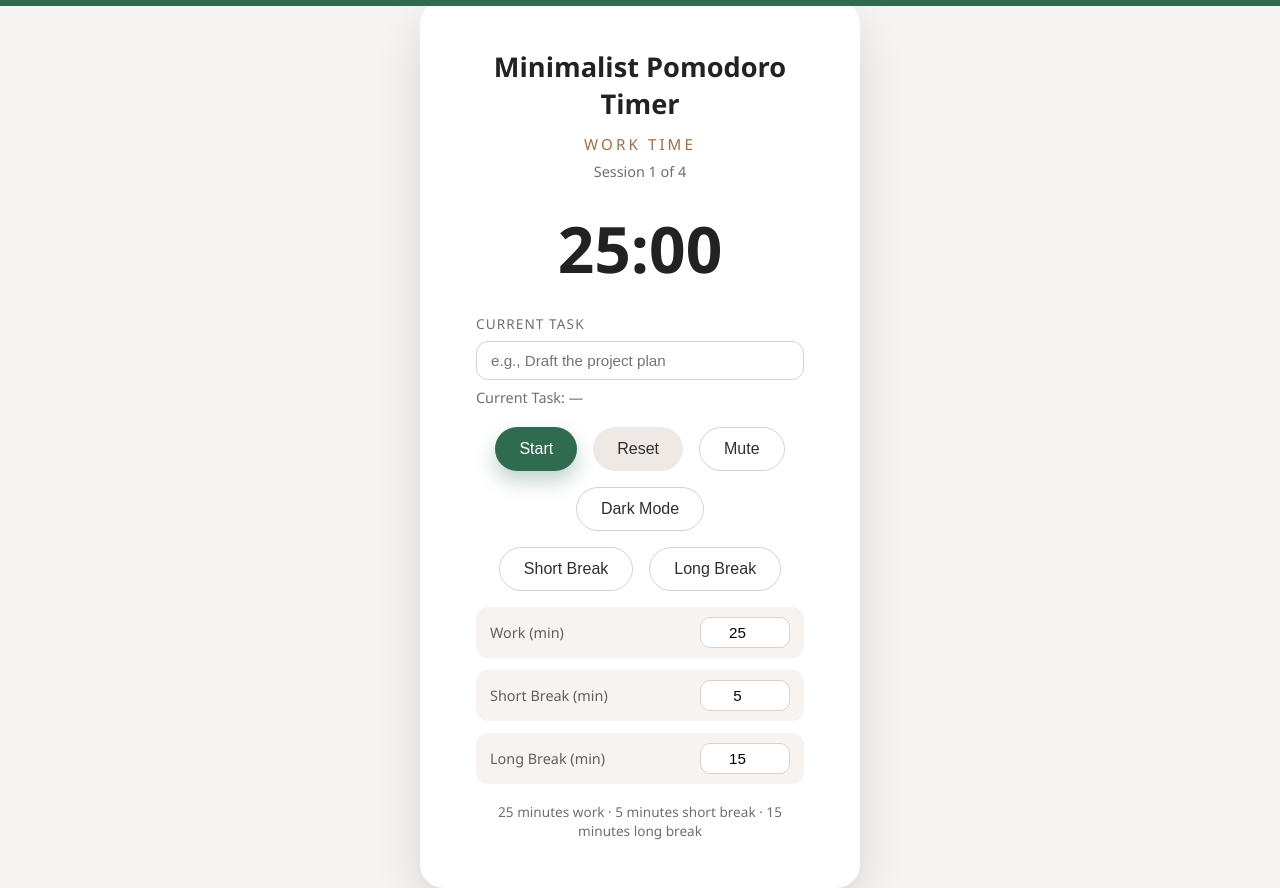
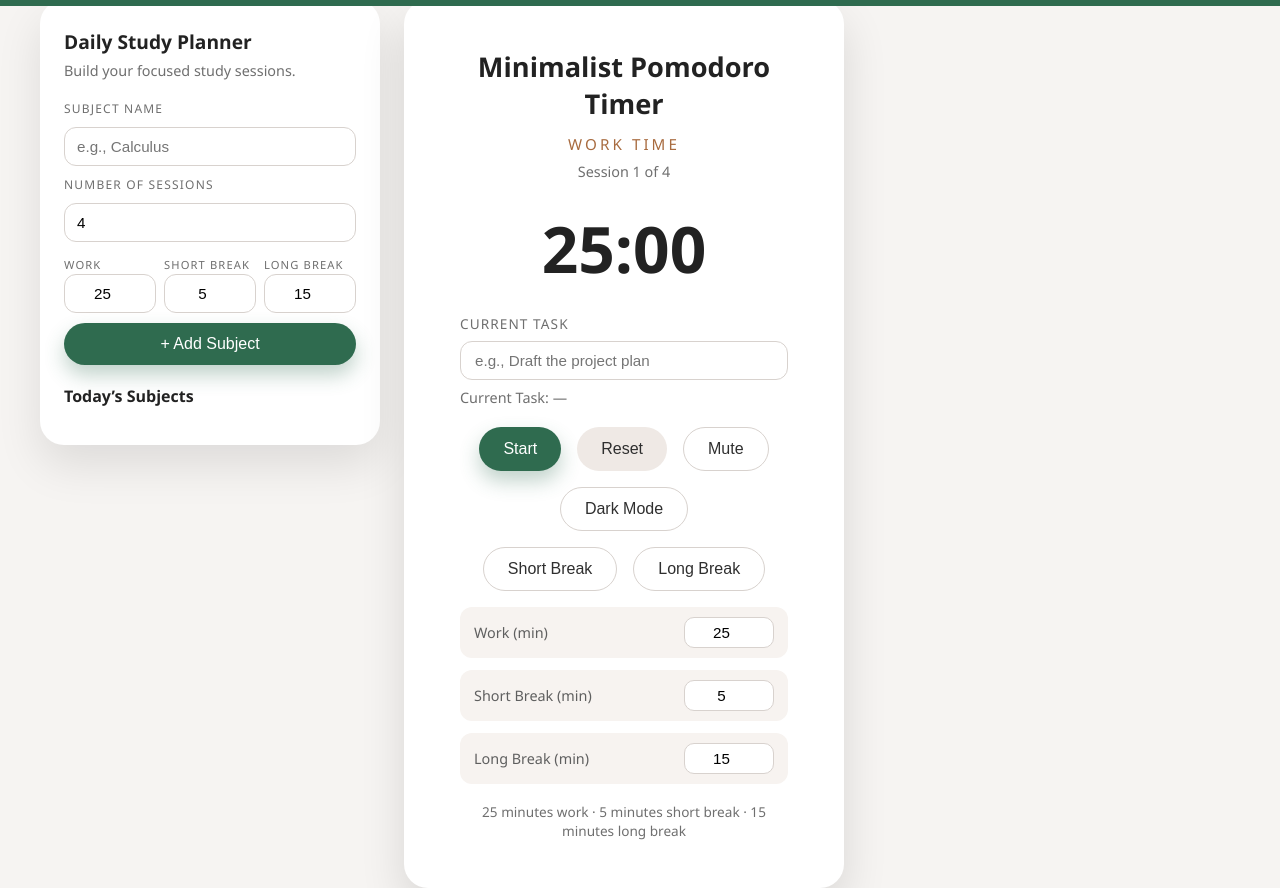
Before and after one commit to metanetabasova/Hakaton, a Flask app: page / in a window 1280 px wide. Run offline with Flask 3, Linux system fonts and the light colour scheme.

Commit message:
Add daily study planner sidebar and completion flow

```diff
--- a/static/script.js
+++ b/static/script.js
@@ -3,6 +3,7 @@ const sessionLabel = document.getElementById("session-label");
 const sessionCount = document.getElementById("session-count");
 const progressBar = document.getElementById("progress-bar");
 const celebration = document.getElementById("celebration");
+const completion = document.getElementById("completion");
 const confetti = document.getElementById("confetti");
 const hint = document.getElementById("hint");
 const taskInput = document.getElementById("task-input");
@@ -10,6 +11,13 @@ const taskDisplay = document.getElementById("task-display");
 const workInput = document.getElementById("work-duration");
 const shortBreakInput = document.getElementById("short-break-duration");
 const longBreakInput = document.getElementById("long-break-duration");
+const subjectNameInput = document.getElementById("subject-name");
+const subjectSessionsInput = document.getElementById("subject-sessions");
+const subjectWorkInput = document.getElementById("subject-work");
+const subjectShortInput = document.getElementById("subject-short");
+const subjectLongInput = document.getElementById("subject-long");
+const addSubjectBtn = document.getElementById("add-subject");
+const subjectList = document.getElementById("subject-list");
 const startBtn = document.getElementById("start-btn");
 const resetBtn = document.getElementById("reset-btn");
 const muteBtn = document.getElementById("mute-btn");
@@ -23,6 +31,7 @@ const cyclesUntilLongBreak = 4;
 const storageKey = "pomodoroDurations";
 const taskStorageKey = "pomodoroTask";
 const themeStorageKey = "pomodoroTheme";
+const plannerStorageKey = "pomodoroPlanner";
 
 let focusDuration = 25 * 60;
 let shortBreakDuration = 5 * 60;
@@ -36,6 +45,9 @@ let completedFocusSessions = 0;
 let currentBreakType = "short";
 let isMuted = false;
 let isDarkMode = false;
+let targetSessions = cyclesUntilLongBreak;
+let subjects = [];
+let activeSubjectId = null;
 
 const formatTime = (seconds) => {
   const minutes = String(Math.floor(seconds / 60)).padStart(2, "0");
@@ -51,14 +63,13 @@ const clampMinutes = (value, min, max) => {
   return Math.min(Math.max(parsed, min), max);
 };
 
+const clampSessions = (value) => clampMinutes(value, 1, 12);
+
 const minutesToSeconds = (minutes) => Math.max(1, minutes) * 60;
 
 const getSessionNumber = () => {
-  const completedInCycle = completedFocusSessions % cyclesUntilLongBreak;
-  if (isFocus) {
-    return completedInCycle + 1;
-  }
-  return completedInCycle === 0 ? cyclesUntilLongBreak : completedInCycle;
+  const nextSession = isFocus ? completedFocusSessions + 1 : completedFocusSessions;
+  return Math.min(nextSession, targetSessions);
 };
 
 const getSessionLabel = () =>
@@ -82,7 +93,7 @@ const updateDisplay = () => {
   const sessionText = getSessionLabel();
   timerDisplay.textContent = formatTime(timer);
   sessionLabel.textContent = sessionText;
-  sessionCount.textContent = `Session ${getSessionNumber()} of ${cyclesUntilLongBreak}`;
+  sessionCount.textContent = `Session ${getSessionNumber()} of ${targetSessions}`;
   muteBtn.textContent = isMuted ? "Unmute" : "Mute";
   document.title = `${formatTime(timer)} · ${sessionText}`;
   document.body.classList.toggle("work", isFocus);
@@ -128,6 +139,13 @@ const triggerCelebration = () => {
   }, 2000);
 };
 
+const triggerCompletion = () => {
+  completion.classList.add("show");
+  setTimeout(() => {
+    completion.classList.remove("show");
+  }, 2800);
+};
+
 const saveDurations = (workMinutes, shortMinutes, longMinutes) => {
   localStorage.setItem(
     storageKey,
@@ -149,6 +167,21 @@ const loadDurations = () => {
     }
     if (stored.longMinutes) {
       longBreakInput.value = stored.longMinutes;
+    }
+  } catch {
+    // Ignore malformed stored data.
+  }
+};
+
+const savePlanner = () => {
+  localStorage.setItem(plannerStorageKey, JSON.stringify(subjects));
+};
+
+const loadPlanner = () => {
+  try {
+    const stored = JSON.parse(localStorage.getItem(plannerStorageKey));
+    if (Array.isArray(stored)) {
+      subjects = stored;
     }
   } catch {
     // Ignore malformed stored data.
@@ -205,10 +238,93 @@ const applyDurations = ({ resetTimer = true } = {}) => {
   updateDisplay();
 };
 
+const setActiveSubject = (subjectId) => {
+  activeSubjectId = subjectId;
+  subjectList.querySelectorAll(".subject-item").forEach((item) => {
+    item.classList.toggle("active", item.dataset.id === subjectId);
+  });
+};
+
+const applySubject = (subject) => {
+  workInput.value = subject.workMinutes;
+  shortBreakInput.value = subject.shortMinutes;
+  longBreakInput.value = subject.longMinutes;
+  targetSessions = subject.sessions;
+  completedFocusSessions = 0;
+  isFocus = true;
+  currentBreakType = "short";
+  applyDurations();
+};
+
+const renderSubjects = () => {
+  subjectList.innerHTML = "";
+  subjects.forEach((subject) => {
+    const item = document.createElement("li");
+    item.classList.add("subject-item");
+    item.dataset.id = subject.id;
+    item.innerHTML = `
+      <strong>${subject.name}</strong>
+      <span class="subject-meta">${subject.sessions} sessions · ${subject.workMinutes} / ${subject.shortMinutes} / ${subject.longMinutes} min</span>
+    `;
+    item.addEventListener("click", () => {
+      setActiveSubject(subject.id);
+      applySubject(subject);
+    });
+    subjectList.appendChild(item);
+  });
+  if (activeSubjectId) {
+    setActiveSubject(activeSubjectId);
+  }
+};
+
+const addSubject = () => {
+  const name = subjectNameInput.value.trim();
+  if (!name) {
+    subjectNameInput.focus();
+    return;
+  }
+
+  const sessions = clampSessions(subjectSessionsInput.value);
+  const workMinutes = clampMinutes(subjectWorkInput.value, 1, 120);
+  const shortMinutes = clampMinutes(subjectShortInput.value, 1, 60);
+  const longMinutes = clampMinutes(subjectLongInput.value, 1, 90);
+
+  subjectSessionsInput.value = sessions;
+  subjectWorkInput.value = workMinutes;
+  subjectShortInput.value = shortMinutes;
+  subjectLongInput.value = longMinutes;
+
+  const subject = {
+    id: `${Date.now()}-${Math.random().toString(16).slice(2)}`,
+    name,
+    sessions,
+    workMinutes,
+    shortMinutes,
+    longMinutes,
+  };
+
+  subjects.unshift(subject);
+  savePlanner();
+  renderSubjects();
+  setActiveSubject(subject.id);
+  applySubject(subject);
+  subjectNameInput.value = "";
+};
+
 const handleSessionEnd = () => {
   if (isFocus) {
     completedFocusSessions += 1;
     triggerCelebration();
+
+    if (completedFocusSessions >= targetSessions) {
+      clearInterval(intervalId);
+      isRunning = false;
+      startBtn.textContent = "Start";
+      triggerCompletion();
+      updateDisplay();
+      return;
+    }
+
     const isLongBreak = completedFocusSessions % cyclesUntilLongBreak === 0;
     currentBreakType = isLongBreak ? "long" : "short";
     totalDuration = isLongBreak ? longBreakDuration : shortBreakDuration;
@@ -287,11 +403,15 @@ longBreakBtn.addEventListener("click", () => setBreak(longBreakDuration, "long")
 workInput.addEventListener("input", () => applyDurations());
 shortBreakInput.addEventListener("input", () => applyDurations());
 longBreakInput.addEventListener("input", () => applyDurations());
+addSubjectBtn.addEventListener("click", addSubject);
+
 taskInput.addEventListener("input", () => {
   saveTask(taskInput.value.trim());
   updateDisplay();
 });
 
+loadPlanner();
+renderSubjects();
 loadDurations();
 loadTask();
 loadTheme();
--- a/static/style.css
+++ b/static/style.css
@@ -95,6 +95,12 @@ body.dark.break .progress-bar {
   box-shadow: 0 18px 40px rgba(0, 0, 0, 0.2);
   animation: pop 0.4s ease;
   z-index: 1;
+  text-align: center;
+}
+
+.completion-card {
+  font-size: 1.2rem;
+  max-width: 520px;
 }
 
 body.dark .celebration-card {
@@ -133,6 +139,148 @@ body.dark .celebration-card {
   100% {
     transform: translateY(110vh) rotate(240deg);
   }
+}
+
+.app {
+  display: flex;
+  gap: 24px;
+  width: min(1200px, 96vw);
+  align-items: flex-start;
+}
+
+.sidebar {
+  background: #ffffff;
+  border-radius: 24px;
+  padding: 28px 24px;
+  box-shadow: 0 20px 45px rgba(0, 0, 0, 0.1);
+  width: min(340px, 92vw);
+  display: grid;
+  gap: 20px;
+}
+
+body.dark .sidebar {
+  background: #2b2b2b;
+  box-shadow: 0 20px 45px rgba(0, 0, 0, 0.4);
+}
+
+.sidebar-header h2 {
+  font-size: 1.2rem;
+  margin-bottom: 6px;
+}
+
+.sidebar-header p {
+  font-size: 0.9rem;
+  color: #6f6f6f;
+}
+
+body.dark .sidebar-header p {
+  color: #b4b4b4;
+}
+
+.planner-form {
+  display: grid;
+  gap: 10px;
+}
+
+.planner-form label {
+  font-size: 0.75rem;
+  letter-spacing: 0.1em;
+  text-transform: uppercase;
+  color: #6f6f6f;
+}
+
+body.dark .planner-form label {
+  color: #b7b7b7;
+}
+
+.planner-form input {
+  padding: 10px 12px;
+  border-radius: 12px;
+  border: 1px solid #d8d2ce;
+  font-size: 0.95rem;
+  background: #ffffff;
+}
+
+body.dark .planner-form input {
+  background: #1f1f1f;
+  color: #f5f5f5;
+  border-color: #3a3a3a;
+}
+
+.planner-form input:focus {
+  outline: none;
+  border-color: #2f6b4f;
+  box-shadow: 0 0 0 2px rgba(47, 107, 79, 0.15);
+}
+
+.planner-durations {
+  display: grid;
+  grid-template-columns: repeat(3, 1fr);
+  gap: 8px;
+}
+
+.planner-durations label {
+  font-size: 0.7rem;
+}
+
+.planner-durations input {
+  width: 100%;
+  text-align: center;
+}
+
+.planner-list h3 {
+  font-size: 1rem;
+  margin-bottom: 10px;
+}
+
+#subject-list {
+  list-style: none;
+  display: grid;
+  gap: 10px;
+}
+
+.subject-item {
+  padding: 12px 14px;
+  border-radius: 14px;
+  border: 1px solid #e0dbd7;
+  background: #f7f3f0;
+  display: grid;
+  gap: 4px;
+  cursor: pointer;
+  transition: transform 0.2s ease, box-shadow 0.2s ease;
+}
+
+.subject-item:hover {
+  transform: translateY(-1px);
+  box-shadow: 0 10px 20px rgba(0, 0, 0, 0.08);
+}
+
+.subject-item.active {
+  border-color: #2f6b4f;
+  background: #e7f1eb;
+}
+
+body.dark .subject-item {
+  background: #373737;
+  border-color: #3a3a3a;
+}
+
+body.dark .subject-item.active {
+  background: #2f473d;
+  border-color: #5fd0a4;
+}
+
+.subject-item strong {
+  font-size: 0.95rem;
+}
+
+.subject-meta {
+  font-size: 0.75rem;
+  color: #6f6f6f;
+}
+
+body.dark .subject-meta {
+  color: #b4b4b4;
 }
 
 .container {
@@ -339,3 +487,24 @@ body.dark .ghost {
 body.dark .hint {
   color: #b4b4b4;
 }
+
+@media (max-width: 980px) {
+  body {
+    align-items: flex-start;
+    padding: 32px 0;
+  }
+
+  .app {
+    flex-direction: column;
+    align-items: center;
+  }
+
+  .sidebar,
+  .container {
+    width: min(92vw, 520px);
+  }
+
+  .planner-durations {
+    grid-template-columns: 1fr;
+  }
+}
--- a/templates/index.html
+++ b/templates/index.html
@@ -15,6 +15,50 @@
     <div class="confetti" id="confetti"></div>
     <div class="celebration-card">Nice work! 🎉</div>
   </div>
+
+  <div class="celebration completion" id="completion" aria-hidden="true">
+    <div class="celebration-card completion-card">
+      Congratulations! You have successfully completed your study plan for today!
+    </div>
+  </div>
+
+  <div class="app">
+    <aside class="sidebar">
+      <div class="sidebar-header">
+        <h2>Daily Study Planner</h2>
+        <p>Build your focused study sessions.</p>
+      </div>
+
+      <div class="planner-form">
+        <label for="subject-name">Subject Name</label>
+        <input id="subject-name" type="text" maxlength="40" placeholder="e.g., Calculus" />
+
+        <label for="subject-sessions">Number of Sessions</label>
+        <input id="subject-sessions" type="number" min="1" max="12" value="4" />
+
+        <div class="planner-durations">
+          <div>
+            <label for="subject-work">Work</label>
+            <input id="subject-work" type="number" min="1" max="120" value="25" />
+          </div>
+          <div>
+            <label for="subject-short">Short Break</label>
+            <input id="subject-short" type="number" min="1" max="60" value="5" />
+          </div>
+          <div>
+            <label for="subject-long">Long Break</label>
+            <input id="subject-long" type="number" min="1" max="90" value="15" />
+          </div>
+        </div>
+
+        <button id="add-subject" class="primary" type="button">+ Add Subject</button>
+      </div>
+
+      <div class="planner-list">
+        <h3>Today’s Subjects</h3>
+        <ul id="subject-list"></ul>
+      </div>
+    </aside>
 
     <main class="container">
       <h1>Minimalist Pomodoro Timer</h1>
@@ -58,6 +102,7 @@
 
       <p class="hint" id="hint">25 minutes work · 5 minutes short break · 15 minutes long break</p>
     </main>
+  </div>
 
   <audio id="alarm" preload="auto">
     <source src="https://actions.google.com/sounds/v1/alarms/digital_watch_alarm_long.ogg" type="audio/ogg" />
```
Lines whose indentation alone changed are shown as unchanged.
